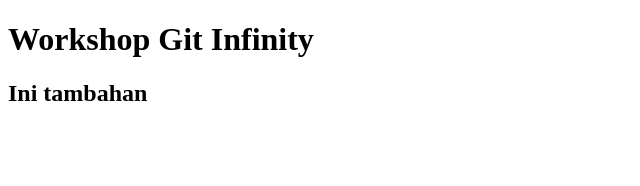
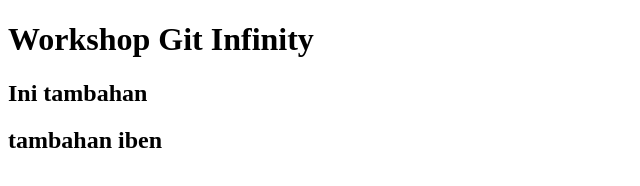
Before and after one commit to IrfanChairurrachman/workgit, a plain HTML site: page index.html in a window 1280 px wide. Shown: the whole page, without its empty margins (0-640 px from the left). Drawn offline with Linux system fonts and the light colour scheme.

Commit message:
commit kelima

```diff
--- a/index.html
+++ b/index.html
@@ -9,5 +9,6 @@
 <body>
     <h1>Workshop Git Infinity</h1>
     <h2>Ini tambahan</h2>
+    <h2>tambahan iben</h2>
 </body>
 </html>
```
